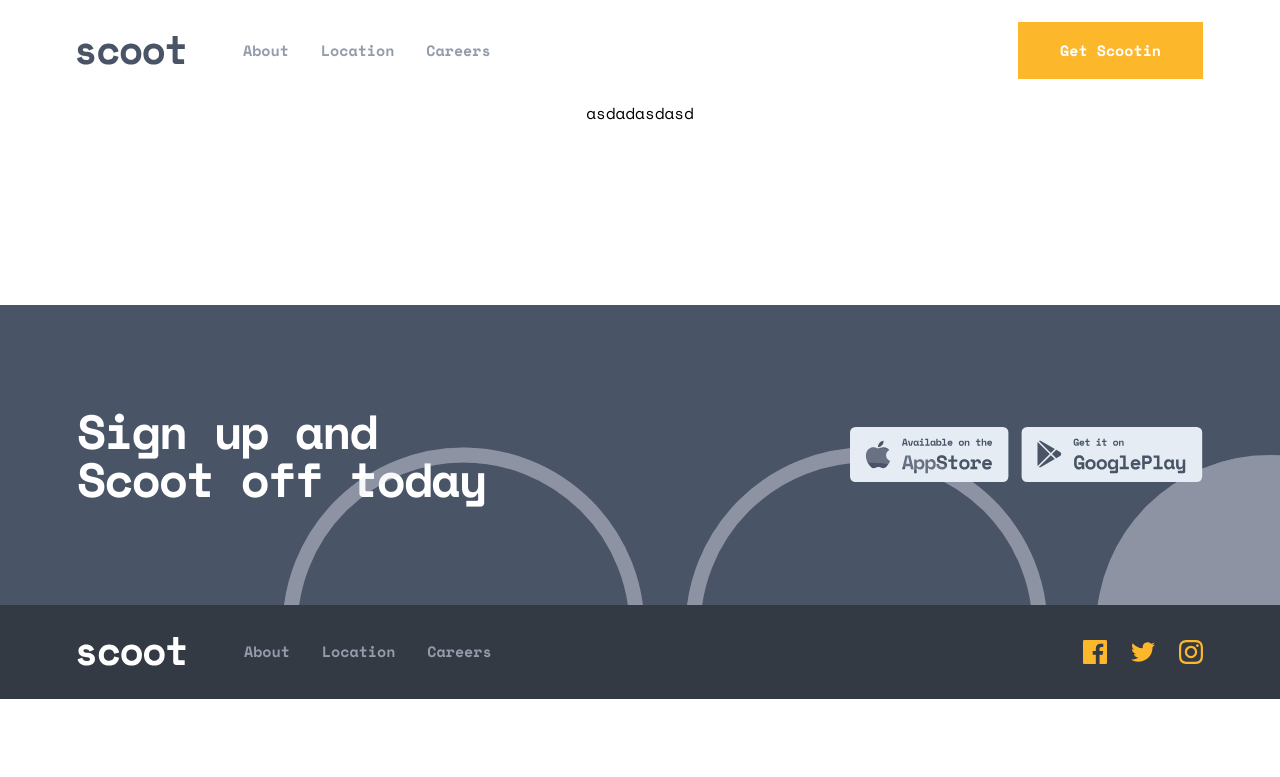
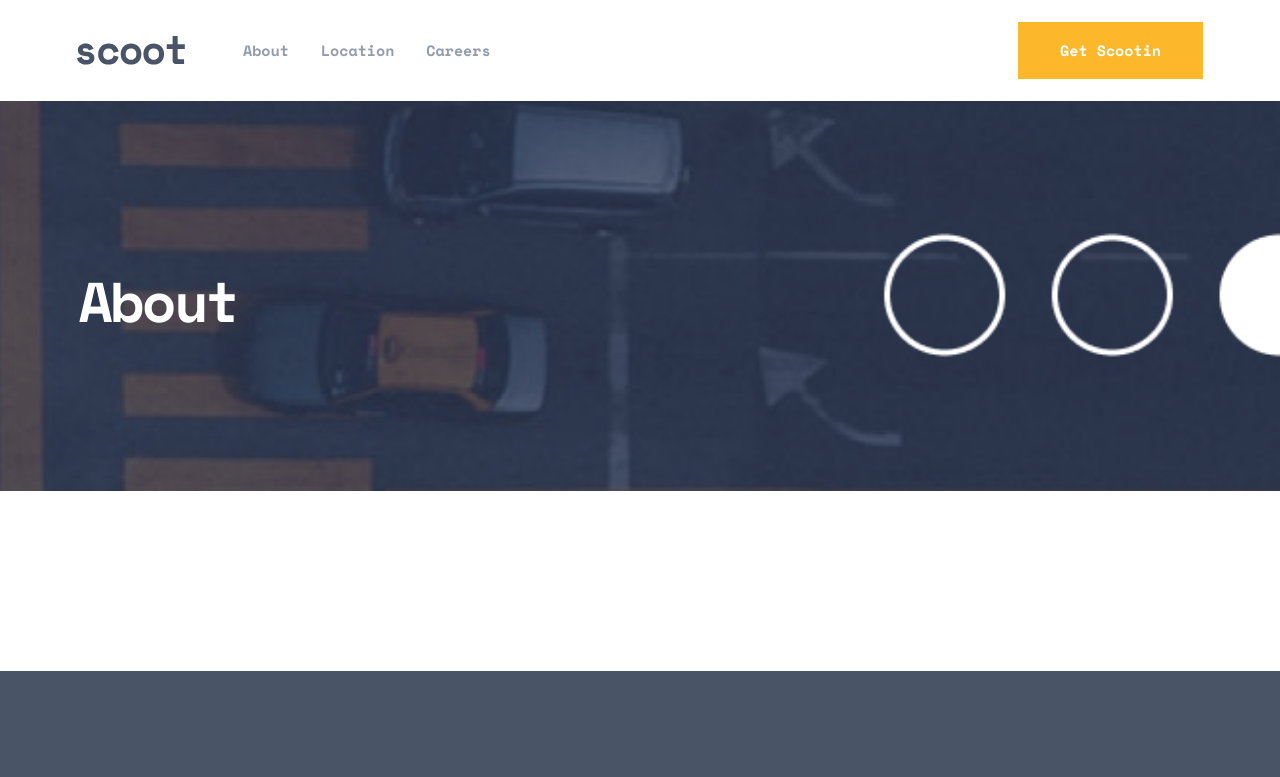
Before and after one commit to VueMid/Scoot, a Vue app: page /about in a window 1280 px wide. Shown: the top 777 px of the page. Built offline with nearby package versions, Linux system fonts and the light colour scheme.

Commit message:
feat:About-page was made as well as sections of About-page via tailwind (2023.08.19, 12:24)

```diff
--- a/src/pages/AboutPage/AboutSections/AboutSection.vue
+++ b/src/pages/AboutPage/AboutSections/AboutSection.vue
@@ -1,22 +1,35 @@
 <template>
     <section class="about">
-        <div class="container about__container flex flex-row justify-center items-center">
-            <h2 class="about__text">asdadasdasd</h2>
+        <div
+            class="container about__container flex justify-center items-center md:flex md:flex-row md:justify-start md:items-center pt-[106px] pb-[86px] md:pt-[172px] md:pb-[162px]">
+            <h2
+                class="about__text text-center text-white font-bold w-[311px] text-[40px] leading-10 tracking-[-1.786px] md:w-[162px] md:text-[56px] md:leading-[56px] md:tracking-[-2.5px] md:py-[0px]">
+                About
+            </h2>
         </div>
     </section>
 </template>
-<script>
-export default {
+<style lang="scss">
+.about {
+    background-image: url('@/assets/images/about__background.png');
+    background-repeat: no-repeat;
+    background-position: center right;
+    background-size: cover;
+}
 
+@media(max-width: 820px) {
+    .about {
+        background-image: url('@/assets/images/about__second-background.png');
+        background-repeat: no-repeat;
+        background-size: contain;
+    }
 }
-</script>
-<style lang="scss">
+
 @media(max-width: 700px) {
     .about {
         background-image: url('@/assets/images/about__third-background.png');
         background-repeat: no-repeat;
-        background-position: center;
-        background-size:  contain;
+        background-size: contain;
     }
 }
 </style>
--- a/src/pages/HomePage/HomeSections/CitySection.vue
+++ b/src/pages/HomePage/HomeSections/CitySection.vue
@@ -31,6 +31,7 @@ export default {
     position: relative;
 
     ::after {
+        z-index: -1;
         transform: rotate(180deg);
         position: absolute;
         content: '';
@@ -65,6 +66,7 @@ export default {
         position: relative;
 
         ::after {
+            z-index: -1;
             transform: rotate(180deg);
             position: absolute;
             content: '';
@@ -96,6 +98,7 @@ export default {
         position: relative;
 
         ::after {
+            z-index: -1;
             transform: rotate(180deg);
             position: absolute;
             content: '';
--- a/src/pages/HomePage/HomeSections/EasySection.vue
+++ b/src/pages/HomePage/HomeSections/EasySection.vue
@@ -43,6 +43,7 @@ export default {
     }
 
     ::before {
+        z-index: -1;
         position: absolute;
         content: '';
         display: inline-block;
@@ -76,6 +77,7 @@ export default {
         }
 
         ::before {
+            z-index: -1;
             position: absolute;
             content: '';
             display: inline-block;
@@ -106,6 +108,7 @@ export default {
         }
 
         ::before {
+            z-index: -1;
             position: absolute;
             content: '';
             display: none;
--- a/src/pages/HomePage/HomeSections/HeroSection.vue
+++ b/src/pages/HomePage/HomeSections/HeroSection.vue
@@ -1,7 +1,7 @@
 <template>
     <section class="hero">
         <div
-            class="container hero__container flex flex-col justify-center items-center pt-[120px] pb-[200px] md:pt-[355px] lg:flex lg:flex-col lg:justify-center lg:items-start lg:pt-[123px]">
+            class="container hero__container flex flex-col justify-center items-center pt-[120px] pb-[200px] md:pt-[235px] lg:flex lg:flex-col lg:justify-center lg:items-start lg:pt-[123px]">
             <h2
                 class="hero__title w-[311px] text-center text-white text-[42px] font-bold leading-[46px] md:w-[573px] md:text-[56px] md:leading-[56px] lg:w-[515px] lg:text-start">
                 Scooter sharing made simple
@@ -66,11 +66,14 @@ export default {
 
 @media(max-width: 820px) {
     .hero {
+        width: 100% !important;
         background-attachment: fixed;
         background-image: url('@/assets/images/hero__second-backround-image.jpg');
         background-repeat: no-repeat;
+        background-position: top right;
         background-size: cover;
         position: relative;
+
 
 
         ::after {
@@ -92,7 +95,7 @@ export default {
             display: inline-block;
             width: 452px;
             height: 151px;
-            top: 69.5%;
+            top: 73%;
             right: 58%;
             background-image: url('@/assets/icons/yellow__left-cursor-path.svg');
             background-repeat: no-repeat;
```
Also changed, not shown: src/assets/images/about__second-background.png (added).
